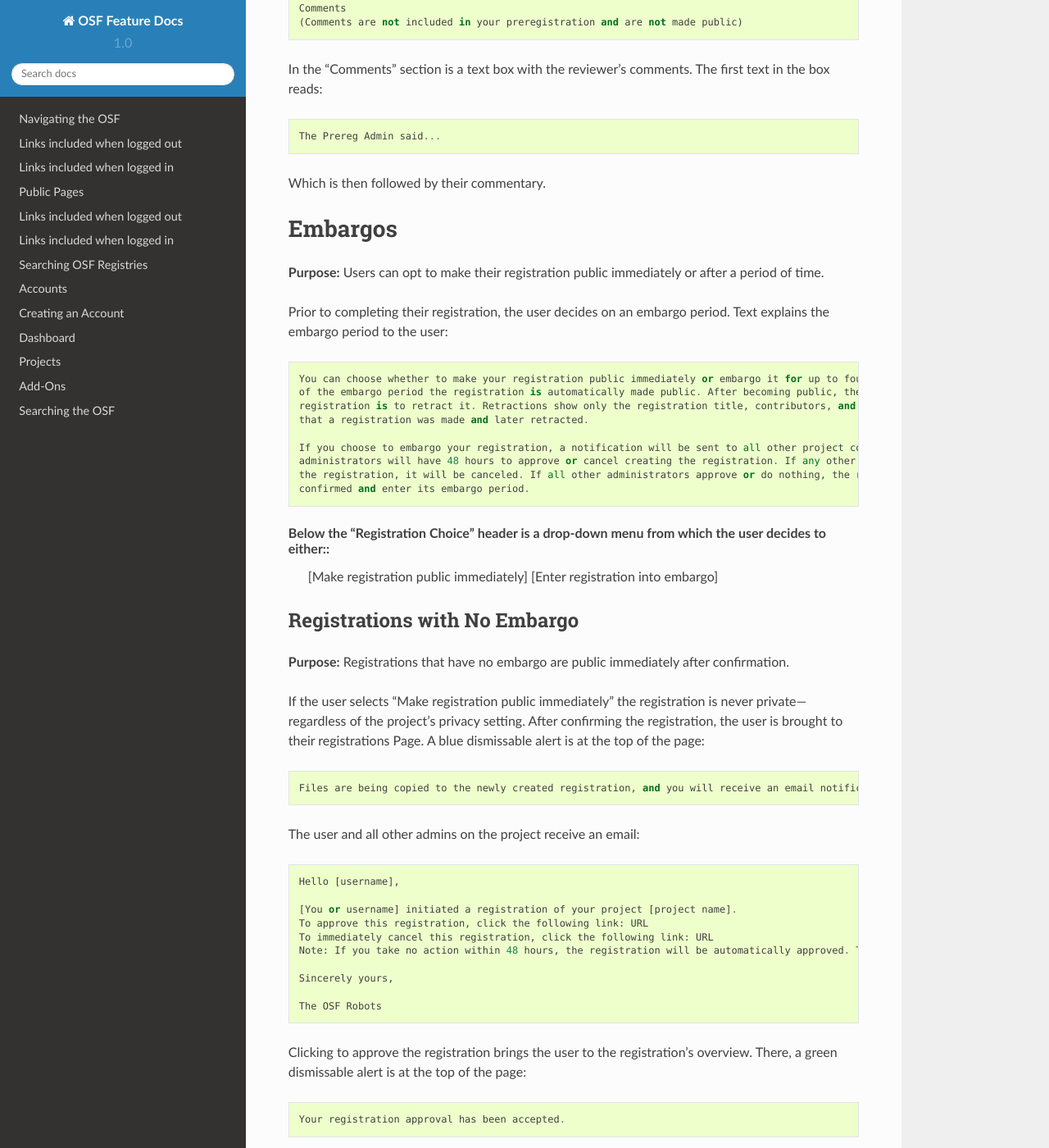
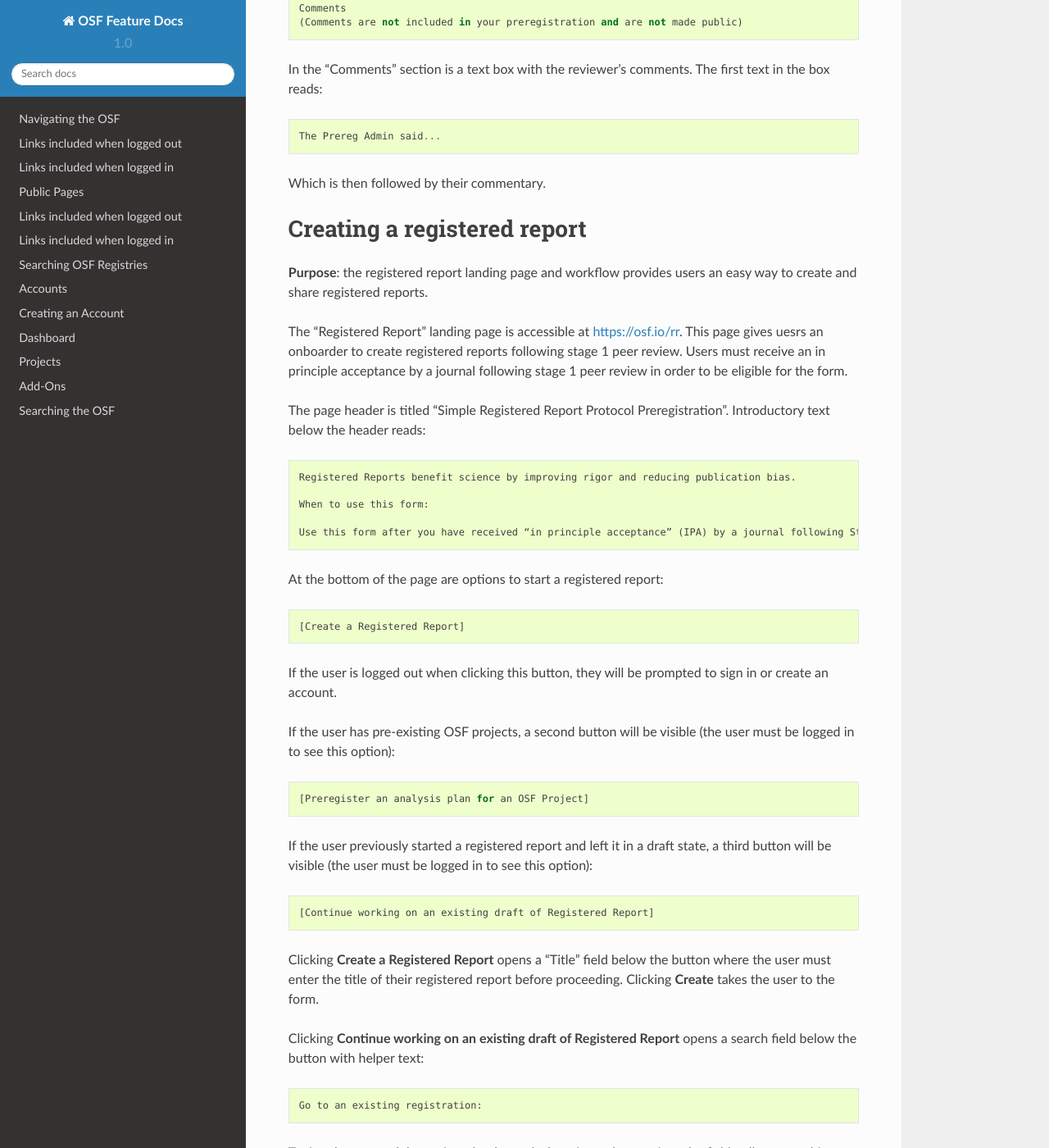
Before and after one commit to CenterForOpenScience/OSFDocs, a Sphinx documentation site: the page built from docs/projects/registrations.rst, in a window 1280 px wide and 1400 px high, scrolled down 8178 px. Shown: the whole window at 82% size. Built offline with Sphinx 7.4.7 and the Read the Docs theme 2.0.0, drawn with Linux system fonts in a browser that asks for light colours; some of the changed text lies outside the part shown.

Commit message:
Added rr onboard

```diff
--- a/docs/projects/registrations.rst
+++ b/docs/projects/registrations.rst
@@ -283,6 +283,48 @@
 
 Which is then followed by their commentary.
 
+
+Creating a registered report
+-----------------------------
+**Purpose**: the registered report landing page and workflow provides users an easy way to create and share registered reports.
+
+The "Registered Report" landing page is accessible at https://osf.io/rr. This page gives uesrs an onboarder to create registered reports following stage 1 peer review. Users must receive an in principle acceptance by a journal following stage 1 peer review in order to be eligible for the form.
+
+The page header is titled "Simple Registered Report Protocol Preregistration". Introductory text below the header reads::
+
+  Registered Reports benefit science by improving rigor and reducing publication bias.
+
+  When to use this form:
+
+  Use this form after you have received “in principle acceptance” (IPA) by a journal following Stage 1 Peer Review, and before you have begun the study.
+
+At the bottom of the page are options to start a registered report::
+
+    [Create a Registered Report]
+
+If the user is logged out when clicking this button, they will be prompted to sign in or create an account.
+
+If the user has pre-existing OSF projects, a second button will be visible (the user must be logged in to see this option)::
+
+    [Preregister an analysis plan for an OSF Project]
+
+If the user previously started a registered report and left it in a draft state, a third button will be visible (the user must be logged in to see this option)::
+
+    [Continue working on an existing draft of Registered Report]
+
+Clicking **Create a Registered Report** opens a "Title" field below the button where the user must enter the title of their registered report before proceeding. Clicking **Create** takes the user to the form.
+
+Clicking **Continue working on an existing draft of Registered Report** opens a search field below the button with helper text::
+
+    Go to an existing registration:
+
+Typing the name of the project that has a draft registered report into the field pulls up matching results. Typing existing project names that do not have draft registered reports associated with them will not show search results. After selecting the project and clicking **Continue**, the user is taken to their draft registered report.
+
+Clicking **Preregister an analysis plan for an OSF project** opens a search field with helper text::
+
+    Register existing project:
+
+Typing the name of an existing project into the field pulls up matching results. After selecting the project and clicking **Register**, the user is taken to the form. The rest of the workflow follows regular registrations.
 
 Embargos
 ------------
```
Also changed, not shown: other parts of docs/projects/registrations.rst (+10 -10 lines).
